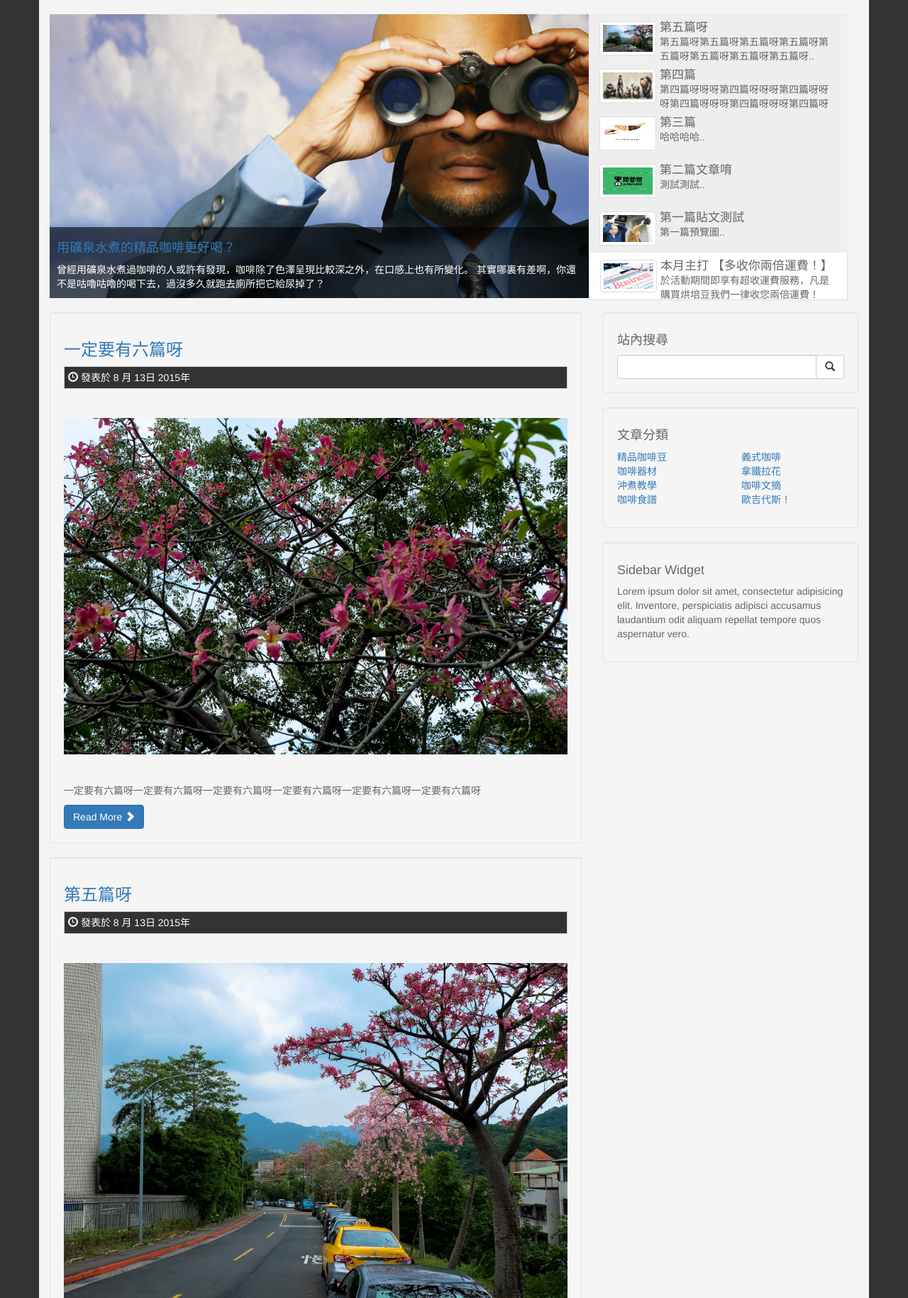
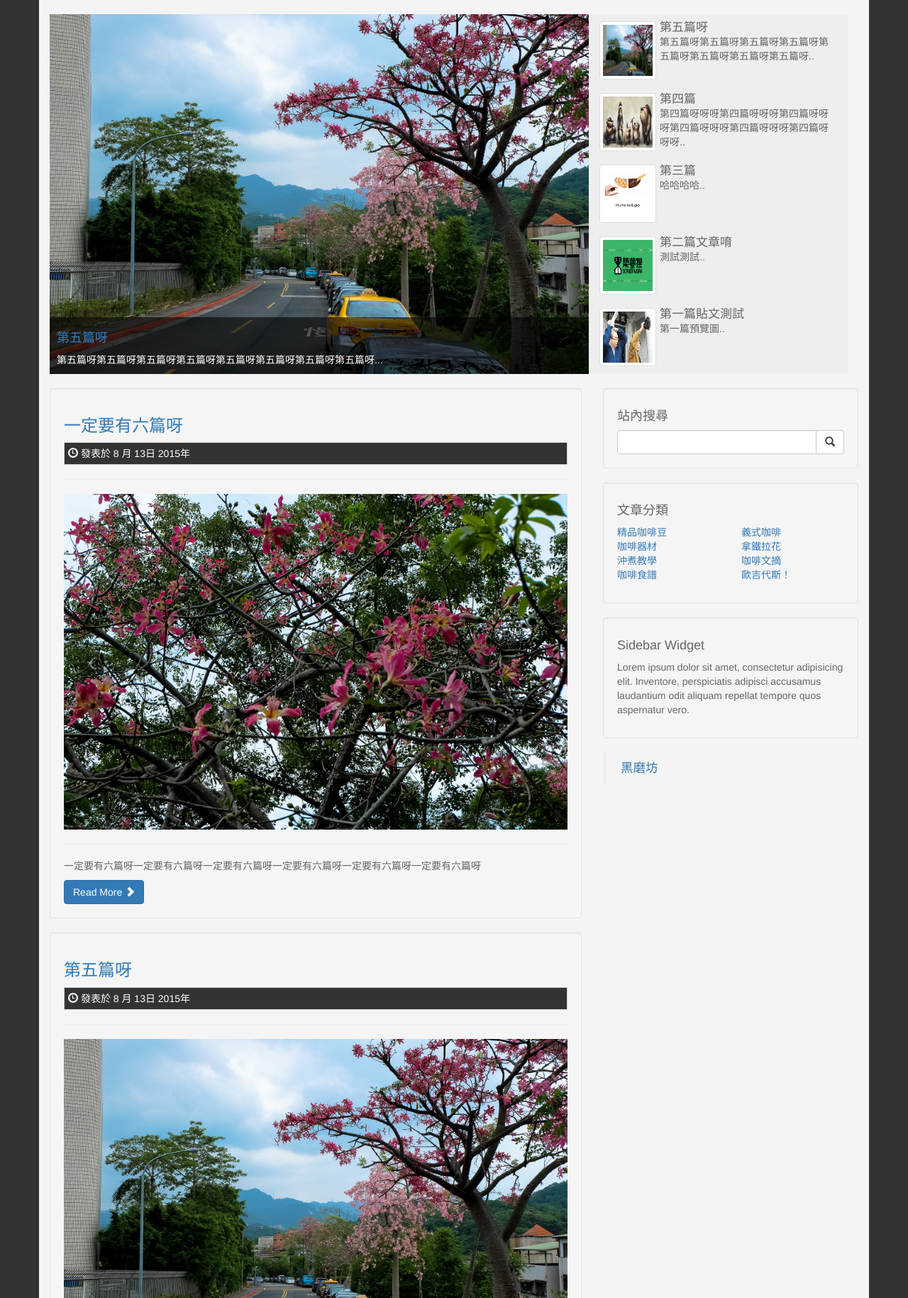
Before and after one commit to weilongain/blackmill, a Django app: page / in a window 1280 px wide. Shown: the part 149-1978 px from the top of the page at 71% size. Run offline with Django 3.2, Linux system fonts and the light colour scheme; data comes from the database, SQL or seed files in the repository; some libraries are stand-ins or nearby versions.

Commit message:
改善首頁動態
改善首頁動態

```diff
--- a/blog/templates/bar.html
+++ b/blog/templates/bar.html
@@ -45,4 +45,22 @@
           <h4>Sidebar Widget</h4>
           <p>Lorem ipsum dolor sit amet, consectetur adipisicing elit. Inventore, perspiciatis adipisci accusamus laudantium odit aliquam repellat tempore quos aspernatur vero.</p>
         </div>
+        <div id="fb-root"></div>
+<script>(function(d, s, id) {
+  var js, fjs = d.getElementsByTagName(s)[0];
+  if (d.getElementById(id)) return;
+  js = d.createElement(s); js.id = id;
+  js.src = "//connect.facebook.net/zh_TW/sdk.js#xfbml=1&version=v2.4&appId=714566358576351";
+  fjs.parentNode.insertBefore(js, fjs);
+}(document, 'script', 'facebook-jssdk'));</script>
+            <div class="fb-like"></div>
+        <div id="fb-root"></div>
+<script>(function(d, s, id) {
+  var js, fjs = d.getElementsByTagName(s)[0];
+  if (d.getElementById(id)) return;
+  js = d.createElement(s); js.id = id;
+  js.src = "//connect.facebook.net/zh_TW/sdk.js#xfbml=1&version=v2.4&appId=714566358576351";
+  fjs.parentNode.insertBefore(js, fjs);
+}(document, 'script', 'facebook-jssdk'));</script>
+        <div class="fb-page" data-href="https://www.facebook.com/The.Blackmill" data-width="350" data-height="520" data-small-header="false" data-adapt-container-width="true" data-hide-cover="false" data-show-facepile="true" data-show-posts="true"><div class="fb-xfbml-parse-ignore"><blockquote cite="https://www.facebook.com/The.Blackmill"><a href="https://www.facebook.com/The.Blackmill">黑磨坊</a></blockquote></div></div>
       </div>
--- a/blog/templates/index.html
+++ b/blog/templates/index.html
@@ -23,7 +23,10 @@
       <!-- Wrapper for slides -->
       <div class="carousel-inner">
       {% for top in Toplis %}
-        <div class="item ">
+        {% if forloop.first %}<div class="item active">
+        {% else %}<div class="item">
+        {% endif %}
+
           <img src="{{ top.img.url }}">
            <div class="carousel-caption">
             <h4><a href="{% url 'blog:blogpost' pk=top.id %}">{{ top.tittle }}</a></h4>
@@ -32,13 +35,13 @@
         </div><!-- End Item -->
        {% endfor %}
 
-        <div class="item active">
-          <img src="../static/img/slide3.jpg">
-           <div class="carousel-caption">
-            <h4><a href="#">用礦泉水煮的精品咖啡更好喝？</a></h4>
-            <p>曾經用礦泉水煮過咖啡的人或許有發現，咖啡除了色澤呈現比較深之外，在口感上也有所變化。 其實哪裏有差啊，你還不是咕嚕咕嚕的喝下去，過沒多久就跑去廁所把它給尿掉了？</p>
-          </div>
-        </div><!-- End Item -->
+{#        <div class="item active">#}
+{#          <img src="../static/img/slide3.jpg">#}
+{#           <div class="carousel-caption">#}
+{#            <h4><a href="#">用礦泉水煮的精品咖啡更好喝？</a></h4>#}
+{#            <p>曾經用礦泉水煮過咖啡的人或許有發現，咖啡除了色澤呈現比較深之外，在口感上也有所變化。 其實哪裏有差啊，你還不是咕嚕咕嚕的喝下去，過沒多久就跑去廁所把它給尿掉了？</p>#}
+{#          </div>#}
+{#        </div><!-- End Item -->#}
 
 
       </div><!-- End Carousel Inner -->
@@ -48,7 +51,7 @@
      {% for top in Toplis %}
       <li data-target="#myCarousel" data-slide-to="{{ forloop.counter0 }}" class="list-group-item active"><img src="{{ top.img.url }}" class="img-slide img-thumbnail"><h4>{{ top.tittle }}</h4><p>{{ top.preview }}..</p></li>
      {% endfor %}
-        <li data-target="#myCarousel" data-slide-to="5" class="list-group-item"><img src="../static/img/slide2.jpg" class="img-slide img-thumbnail"><h4>本月主打 【多收你兩倍運費！】</h4><p>於活動期間即享有超收運費服務，凡是購買烘培豆我們一律收您兩倍運費！</p></li>
+{#        <li data-target="#myCarousel" data-slide-to="5" class="list-group-item"><img src="../static/img/slide2.jpg" class="img-slide img-thumbnail"><h4>本月主打 【多收你兩倍運費！】</h4><p>於活動期間即享有超收運費服務，凡是購買烘培豆我們一律收您兩倍運費！</p></li>#}
 {#      <li data-target="#myCarousel" data-slide-to="2" class="list-group-item"><img src="../static/img/slide3.jpg" class="img-slide img-thumbnail"><h4>用礦泉水煮的精品咖啡更好喝？</h4><p>曾經用礦泉水煮過咖啡的人或許有發現，咖啡除了色澤呈現比較深之外..</p></li>#}
 {#      <li data-target="#myCarousel" data-slide-to="3" class="list-group-item"><img src="../static/img/slide4.jpg" class="img-slide img-thumbnail"><h4>咖啡豆的香味越來越淡了嗎？</h4><p>發現櫥櫃中放置的咖啡粉，所散發出的咖啡香氣越來越淡?</p></li>#}
 {#      <li data-target="#myCarousel" data-slide-to="4" class="list-group-item"><img src="../static/img/slide5.jpg" class="img-slide img-thumbnail"><h4>邱毅的禿頭也是蔡英文害的？</h4><p>有人酸他「你禿頭大概也是DPP害的」，也許多..</p></li>#}
```
